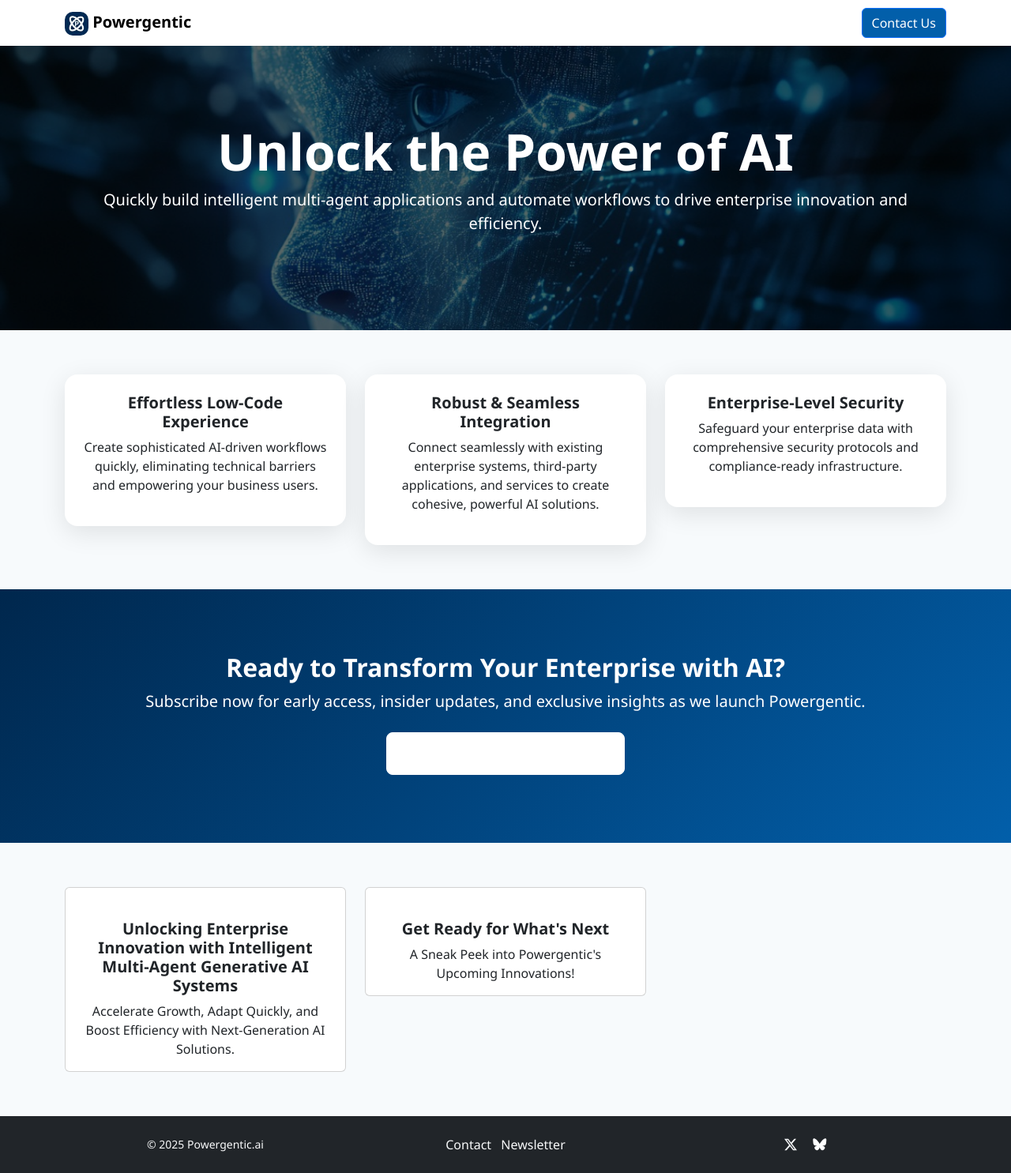
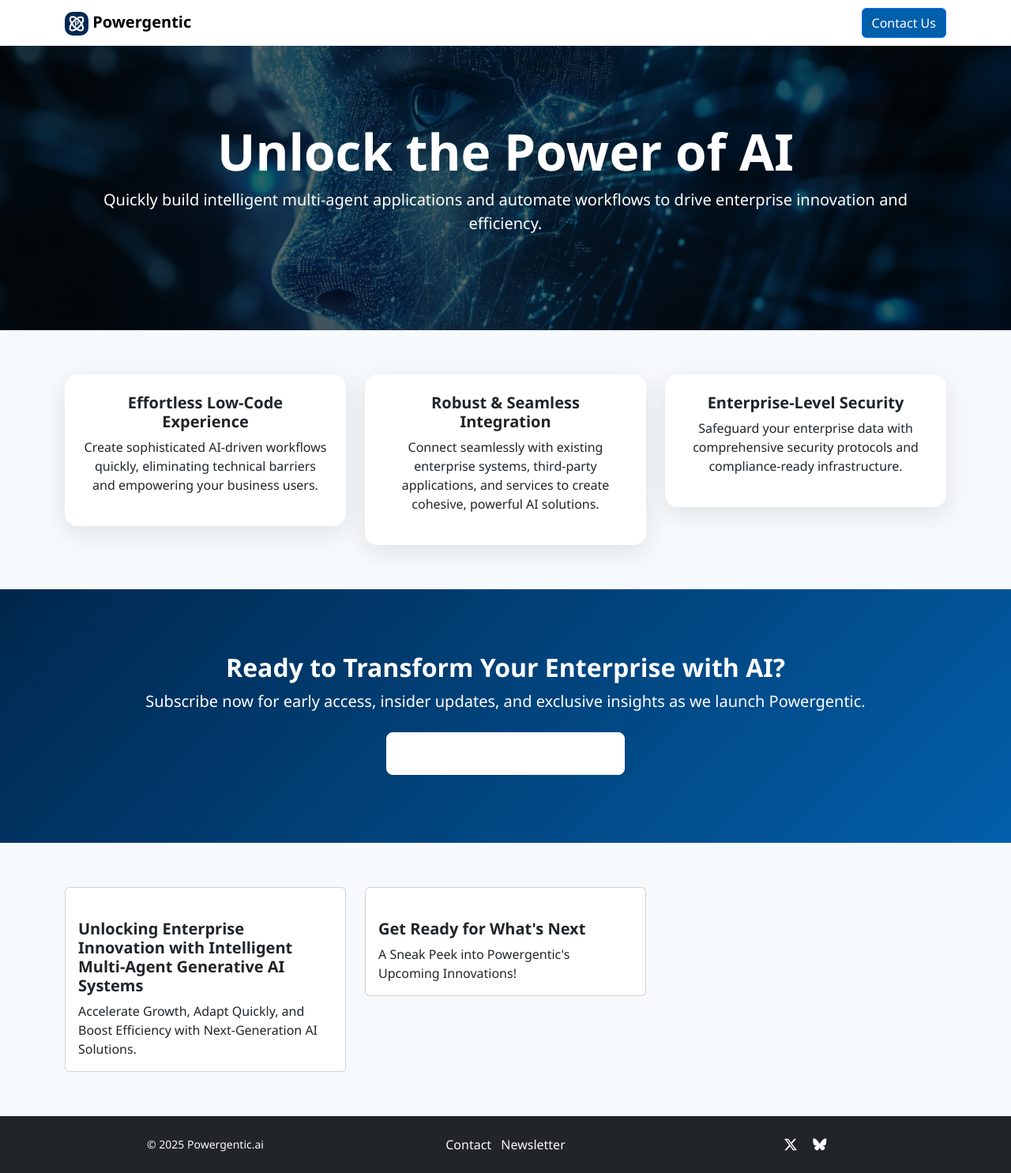
Before and after one commit to powergentic/website, a Jekyll site: the page built from index.html, in a window 1280 px wide. Shown: the whole page at 79% size. Built offline with Jekyll 4.4.1, drawn with Linux system fonts in a browser that asks for light colours; a script that is not in the unit is left out; grey boxes are pictures that could not be loaded.

Commit message:
Update styles.css

```diff
--- a/css/styles.css
+++ b/css/styles.css
@@ -92,6 +92,11 @@ section.newsletter-latest-articles a:hover h5 {
   text-decoration: underline;
 }
 
+section.newsletter-latest-articles h5,
+section.newsletter-latest-articles p {
+  text-align: left;
+}
+
 footer {
   padding: 3em 0;
 }
```
